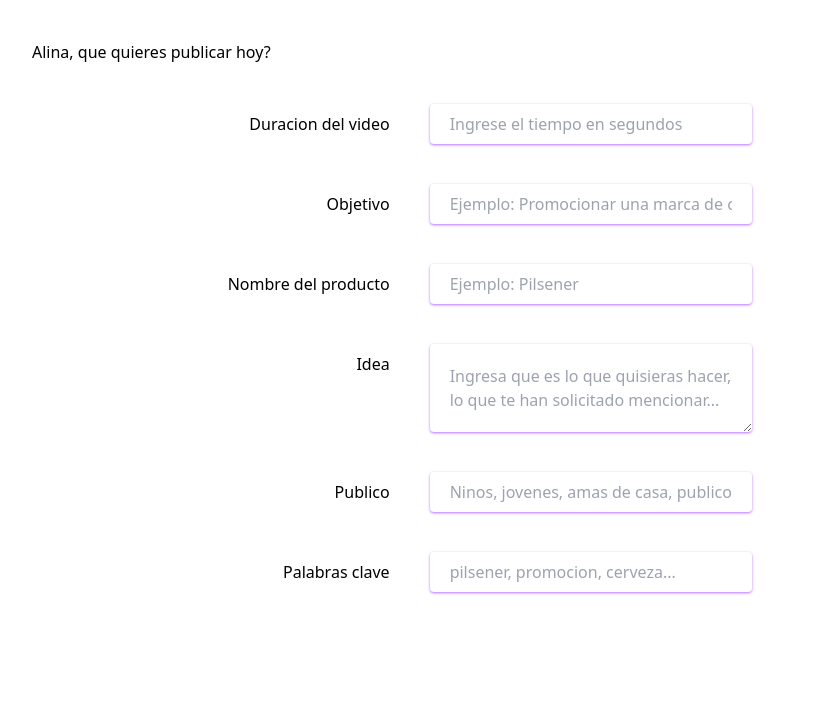
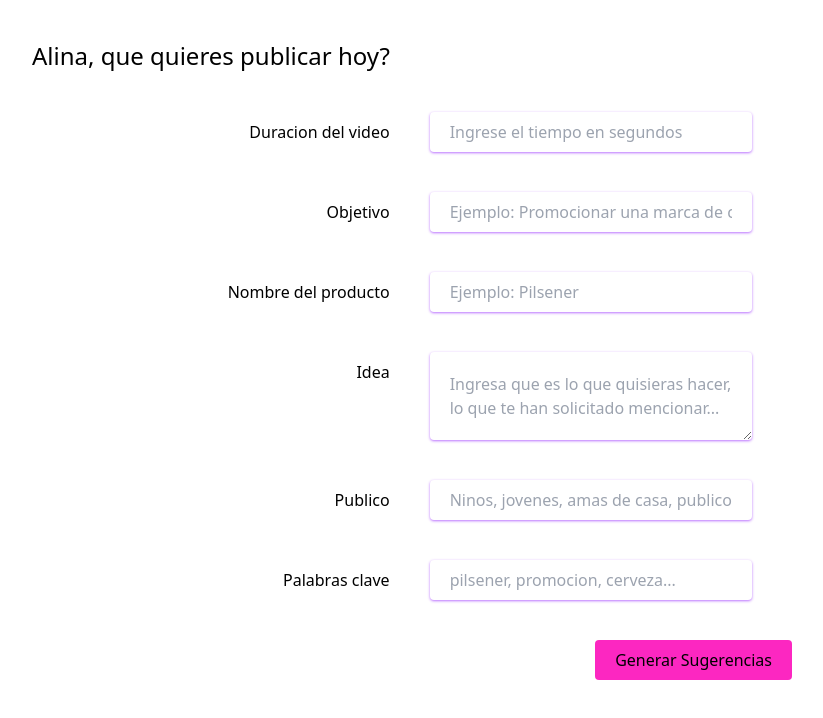
Before and after one commit to kokoaespol/Hackathon_Publifyer, a Vue app in the folder frontend/: page /new in a window 1280 px wide. Shown: the top 718 px of the page, without its empty margins (8-831 px from the left). Built offline with nearby package versions, Linux system fonts and the light colour scheme.

Commit message:
chore(frontEnd): add custom button

```diff
--- /dev/null
+++ b/frontend/src/components/CustomButton.vue
@@ -0,0 +1,19 @@
+<!-- component for custom component with prop label, icon and action (a function) -->
+<script>
+export default {
+    props: {
+        label: String,
+        icon: String,
+        action: Function
+    }
+}
+</script>
+
+<template>
+    <div>
+        <button class="h-10 p-5 rounded bg-color1F hover:bg-opacity-80 focus:bg-opacity-95 flex items-center"
+            @click="action">{{
+                label
+            }}</button>
+    </div>
+</template>
--- a/frontend/src/components/CustomInput.vue
+++ b/frontend/src/components/CustomInput.vue
@@ -3,9 +3,6 @@ export default {
   props: {
     label: String,
     placeholder: String,
-  },
-  setup(props) {
-    console.log(props.title)
   }
 }
 </script>
--- a/frontend/src/components/NewGenie.vue
+++ b/frontend/src/components/NewGenie.vue
@@ -1,6 +1,7 @@
 <script setup>
 import { inject } from "vue"
 import CustomInput from "./CustomInput.vue"
+import CustomButton from "./CustomButton.vue";
 
 
 const genieService = inject("services.genie");
@@ -14,7 +15,7 @@ const name = 'Alina'
 
         <!-- Title -->
         <div>
-            <h1>{{ name + ", que quieres publicar hoy?" }}</h1>
+            <h1 class="text-2xl">{{ name + ", que quieres publicar hoy?" }}</h1>
         </div>
         <!-- Breadcrumbs -->
 
@@ -32,6 +33,10 @@ const name = 'Alina'
             </div>
             <CustomInput label="Publico" placeholder="Ninos, jovenes, amas de casa, publico general..." />
             <CustomInput label="Palabras clave" placeholder="pilsener, promocion, cerveza..." />
+            <!-- Footer -->
+            <div class="flex justify-end">
+                <CustomButton label="Generar Sugerencias" icon="" :action="(p) = {}" />
+            </div>
         </div>
     </section>
 </template>
```
